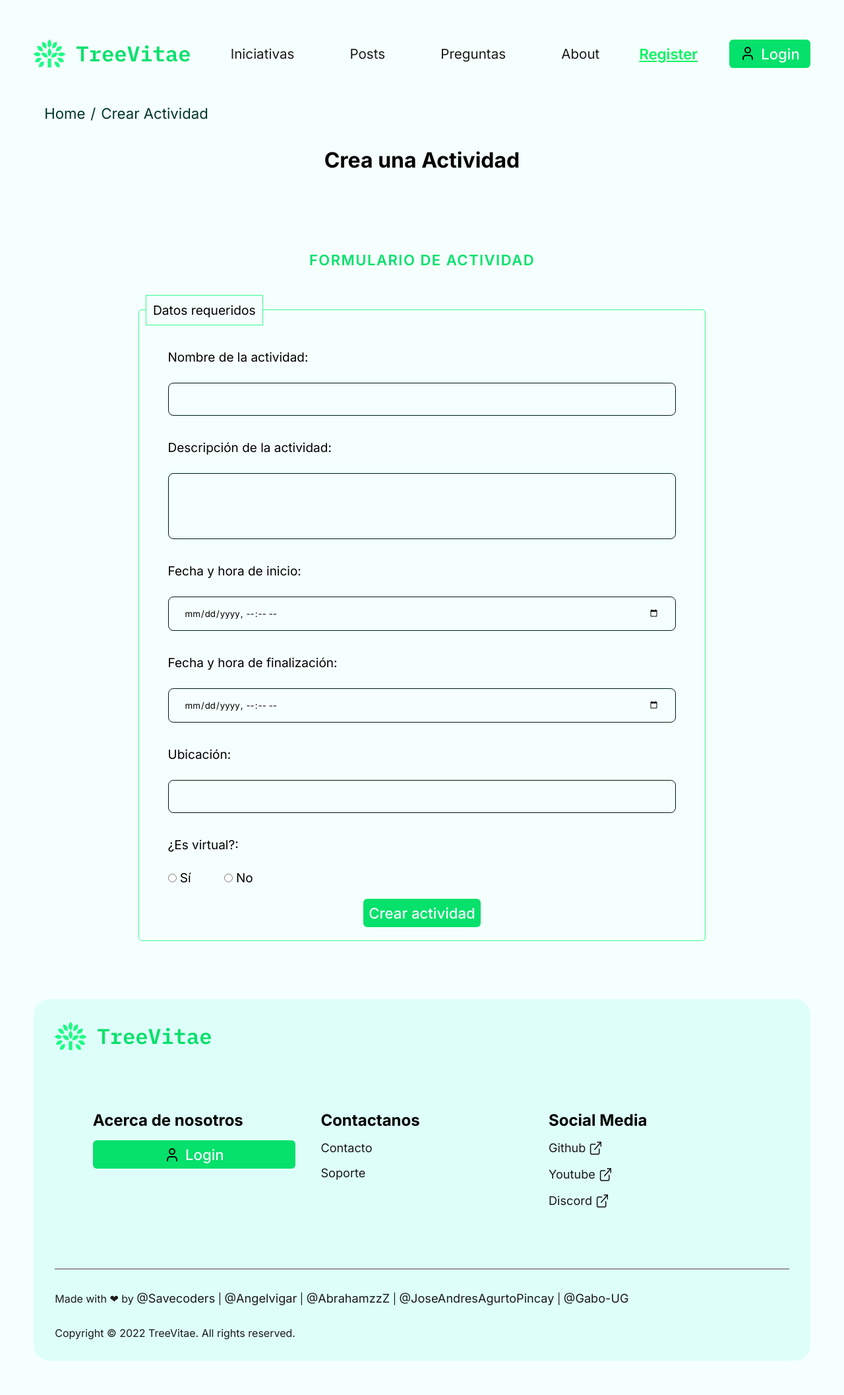
After one commit to Savecoders/TreeVitae, a PHP site: page /templates/views/initiatives/initiative.html in a window 1280 px wide. The commit adds this page. Shown: the whole page at 66% size. Run offline with PHP 8.4, Linux system fonts and the light colour scheme.

Commit message:
realizo entrega de archivo initiative.html correspondiente a mi formulario. Las interactividad con mi pagina tambien se encuentra realizada..

```diff
--- a/templates/css/style.css
+++ b/templates/css/style.css
@@ -311,6 +311,7 @@ body {
   justify-content: center;
 }
 
+/* BOTONES DE FORMULARIO */
 .primary__with-icon {
   gap: 8px;
   border-radius: 6px;
@@ -564,7 +565,7 @@ body {
   font-style: oblique;
   font-weight: lighter;
 }
-
+/* inputs para fecha */
 input[type='text'],
 input[type='email'],
 input[type='password'],
--- /dev/null
+++ b/templates/views/initiatives/initiative.html
@@ -0,0 +1,315 @@
+<!DOCTYPE html>
+<html>
+    <head>
+        <meta charset="UTF-8" />
+        <meta name="viewport" content="width=device-width, initial-scale=1.0" />
+        <meta name="author" content="Jose Andres Agurto Pincay">
+        <link rel="stylesheet" href="../../css/style.css" />
+        <link rel="icon" href="../../assets/icons/logo.svg" type="image/svg+xml" />
+        <title>Actividad | TreeVitae</title>
+
+    <style>
+        /* Estilos generales */
+        .container__principal {
+            display: flex;
+        }
+
+        .container__form {
+            padding: 20px;
+            width: 900px;
+            margin: auto;
+            border-radius: 10px;
+            margin-top: 50px;
+        }
+
+        /* Estilo para el título principal */
+        .title__form {
+            text-align: center;
+            color: var(--primary-base);
+            text-transform: uppercase;
+            font-weight: 600;
+            font-size: 22px;
+            padding: 10px;
+            margin-bottom: 10px;
+            letter-spacing: 1.5px;
+        }
+
+        /* Estilo para los labels */
+        .form__container label {
+            font-size: 1.8ch;
+            font-weight: 600;
+            color: var(--text-900);
+            font-family: 'Raleway', sans-serif;
+        }
+
+        .container__first {
+            display: flex;
+            gap: 30px;
+        }
+
+        #container__second {
+            margin: 20px 0;
+            border: 1px solid var(--primary-400);
+            border-radius: 5px;
+            padding: 10px;
+            flex: 3;
+            width: 50%;
+        }
+
+        #label__form{
+            font-size: 1.2em;
+            border: 1px solid var(--primary-400);
+            padding: 10px;
+        }
+
+        .container__component {
+            display: grid;
+            padding: 10px;
+            gap: 10px;
+            width: 100%;
+            max-width: 1920px;
+            padding-left: max(20px, 4%);
+            padding-right: max(20px, 4%);
+        }
+
+        .textarea__comment {
+            width: 100%;
+            box-sizing: border-box;
+            padding: 1rem 1.5rem;
+            border: 1px solid var(--background-950);
+            background-color: transparent;
+            color: var(--text-base);
+            box-shadow: 0px 0px 10px var(--background-50);
+            border-radius: 8px;
+            outline: none;
+            transition: border-color 0.3s ease;
+        }
+
+        .label__name{
+            line-height: 3;
+            font-size: 19px;
+        }
+
+        input[type='datetime-local'] {
+            border: 1px solid var(--background-950);
+            border-radius: 8px;
+            padding: 1rem 1.5rem;
+            background-color: var(--background-base);
+            width: 100%;
+            cursor: text;
+        }
+
+        .input__text:focus, .textarea__comment:focus, input[type='datetime-local']:focus, input[type='radio']:focus{
+            border-color: var(--primary-400);
+            box-shadow: 0px 0px 12px var(--primary-400);
+        }
+
+        .input__radio-group{
+            font-size: 19px;
+        }
+
+        .textarea__comment {
+            resize: none;
+            height: 100px;
+        }
+
+        .container__component .input__radio-group {
+            display: flex;
+            gap: 50px;
+        }
+
+        .error {
+            color: red;
+            font-size: 0.9em;
+            margin-left: 17px;
+        }
+
+
+        @media (max-width: 900px) {
+            .container__form {
+                width: 100%;
+                padding: 15px;
+            }
+
+            .container__first {
+                flex-direction: column;
+                gap: 20px;
+            }
+
+            #container__second {
+                width: 100%;
+                padding: 15px;
+            }
+
+            .container__principal {
+                flex-direction: column;
+            }
+        }
+    </style>
+
+    </head>
+    <body>
+        <div class="container">
+        <nav class="navbar">
+            <div class="logo__container">
+            <img src="../../assets/icons/logo.svg" alt="TreeVitae logo" />
+            <a class="logo__name" href="../home/index.html">TreeVitae</a>
+            </div>
+
+            <!-- Para el Responsive <div class="nav__hamburguer"></div> -->
+
+            <ul class="nav__links">
+            <li class="nav__item">
+                <a href="../initiatives/viewall.html">Iniciativas</a>
+            </li>
+            <li class="nav__item">
+                <a href="../post/viewall.html">Posts</a>
+            </li>
+            <li class="nav__item">
+                <a href="../home/preguntas.html">Preguntas</a>
+            </li>
+            <li class="nav__item">
+                <a href="../home/contact.html">About</a>
+            </li>
+            </ul>
+
+            <div class="nav__btns">
+            <a href="#" class="link__outerline">Register</a>
+            <a href="#" class="btn primary__with-icon">
+                <img src="../../assets/icons/user.svg" alt="User icon" />
+                Login
+            </a>
+            </div>
+        </nav>
+
+        <main class="main__container__content">
+            <div class="breadcrumbs flex-row">
+                <a href="../home/index.html">Home</a>
+                <span class="breadcrumbs__arrow"> / </span>
+                <a href="#">Crear Actividad</a>
+            </div>
+            <h1 style="text-align: center;">Crea una Actividad</h1>
+            <article class="container__principal">
+                <form class="container__form" id="formulario" onsubmit="return validarFormulario()">
+                    <h2 class="title__form">Formulario de actividad</h2>
+                    <section class="container__first">
+                        <fieldset id="container__second">
+                            <legend id="label__form">Datos requeridos</legend>
+
+                            <!-- Nombre de la actividad -->
+                            <div class="container__component">
+                                <label class="label__name" for="nombre_actividad">Nombre de la actividad:</label>
+                                <input class="input__text" type="text" id="nombre_actividad" name="nombre_actividad">
+                            </div>
+
+                            <!-- Descripción de la actividad -->
+                            <div class="container__component">
+                                <label class="label__name" for="descripcion_actividad">Descripción de la actividad: </label>
+                                <textarea class="textarea__comment" id="descripcion_actividad" name="descripcion_actividad" ></textarea>
+                            </div>
+
+                            <!-- Fecha y hora de inicio -->
+                            <div class="container__component">
+                                <label class="label__name" for="fecha_inicio">Fecha y hora de inicio: </label>
+                                <input type="datetime-local" id="fecha_inicio" name="fecha_inicio">
+                            </div>
+
+                            <!-- Fecha de finalización -->
+                            <div class="container__component">
+                                <label class="label__name" for="fecha_fin">Fecha y hora de finalización: </label>
+                                <input type="datetime-local" id="fecha_fin" name="fecha_fin">
+                            </div>
+
+                            <!-- Ubicación -->
+                            <div class="container__component">
+                                <label class="label__name" for="ubicacion">Ubicación: </label>
+                                <input class="input__text" type="text" id="ubicacion" name="ubicacion">
+                            </div>
+
+                            <!-- Contenedor de los botones radio -->
+
+                            <div class="container__component">
+                                <label class="label__name">¿Es virtual?:</label>
+                                <div class="input__radio-group">
+                                    <label>
+                                        <input type="radio" id="virtual_si" name="es_virtual" value="si" />
+                                        Sí
+                                    </label>
+                                    <label>
+                                        <input type="radio" id="virtual_no" name="es_virtual" value="no" />
+                                        No
+                                    </label>
+                                </div>
+                            </div>
+
+                            <!-- Botón de enviar -->
+                            <div class="container__component" style="justify-content: center;">
+                                <button style="padding: 0.5rem;" type="submit" class="btn primary__with-icon btn-animation">Crear actividad</button>
+                            </div>
+                        </fieldset>
+                    </section>
+                </form>
+            </article>
+        </main>
+
+        <footer class="footer">
+            <div class="logo__container">
+            <img src="../../assets/icons/logo.svg" alt="TreeVitae logo" />
+            <a class="logo__name" href="#">TreeVitae</a>
+            </div>
+
+            <div class="footer__container">
+            <section class="footer__section">
+                <h2>Acerca de nosotros</h2>
+                <a href="#" class="btn primary__with-icon">
+                <img src="../../assets/icons/user.svg" alt="User icon" />
+                Login
+                </a>
+            </section>
+
+            <section class="footer__section">
+                <h2>Contactanos</h2>
+                <a class="link" href="#">Contacto</a>
+                <a class="link" href="#">Soporte</a>
+            </section>
+
+            <section class="footer__section">
+                <h2>Social Media</h2>
+                <a href="#" class="link" target="_blank"
+                >Github
+                <img src="../../assets/icons/external-link.svg" alt="External link icon" />
+                </a>
+                <a href="#" class="link" target="_blank"
+                >Youtube
+                <img src="../../assets/icons/external-link.svg" alt="External link icon" />
+                </a>
+                <a href="#" class="link" target="_blank"
+                >Discord
+                <img src="../../assets/icons/external-link.svg" alt="External link icon" />
+                </a>
+            </section>
+            </div>
+
+            <hr class="separetor__horizontal" />
+
+            <div class="content__made-with">
+            <p class="made__text">
+                Made with ❤ by
+                <a target="_blank" class="link" href="https://github.com/Savecoders">@Savecoders</a> |
+                <a target="_blank" class="link" href="https://github.com/Angelvigar">@Angelvigar</a> |
+                <a target="_blank" class="link" href="https://github.com/AbrahamzzZ">@AbrahamzzZ</a> |
+                <a target="_blank" class="link" href="https://github.com/JoseAndresAgurtoPincay"
+                >@JoseAndresAgurtoPincay</a
+                >
+                |
+                <a target="_blank" class="link" href="https://github.com/Gabo-UG">@Gabo-UG</a>
+            </p>
+            </div>
+
+            <p class="copyright">Copyright © 2022 TreeVitae. All rights reserved.</p>
+        </footer>
+        </div>
+        <script src="../../js/initiatives/initiative.js"></script>
+    </body>
+
+</html>
--- a/templates/views/initiatives/view.html
+++ b/templates/views/initiatives/view.html
@@ -3,7 +3,7 @@
   <head>
     <meta charset="UTF-8">
     <meta name="viewport" content="width=device-width, initial-scale=1.0">
-    <meta name="author" content="Jose Andres Agurto">
+    <meta name="author" content="Jose Andres Agurto Pincay">
     <link rel="stylesheet" href="../../css/style.css">
     <link rel="icon" href="../../assets/icons/logo.svg" type="image/svg+xml">
     <title>Iniciativa</title>
```
Also changed, not shown: templates/js/initiatives/initiative.js (added, +117 -0 lines), templates/views/initiatives/create.html (deleted).
